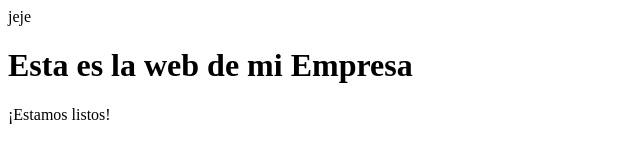
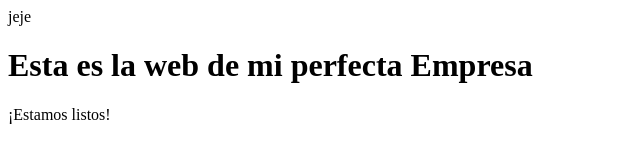
Before and after one commit to eliamoral/PaginaCliente, a plain HTML site: page index.html in a window 1280 px wide. Shown: the whole page, without its empty margins (0-640 px from the left). Drawn offline with Linux system fonts and the light colour scheme.

Commit message:
cambiar texto para el cliente

```diff
--- a/index.html
+++ b/index.html
@@ -4,7 +4,7 @@
 </head>
 <body>
 jeje
-<h1>Esta es la web de mi Empresa</h1>
+<h1>Esta es la web de mi perfecta Empresa</h1>
 <p>¡Estamos listos!</p>
 </body>
 </html>
```
